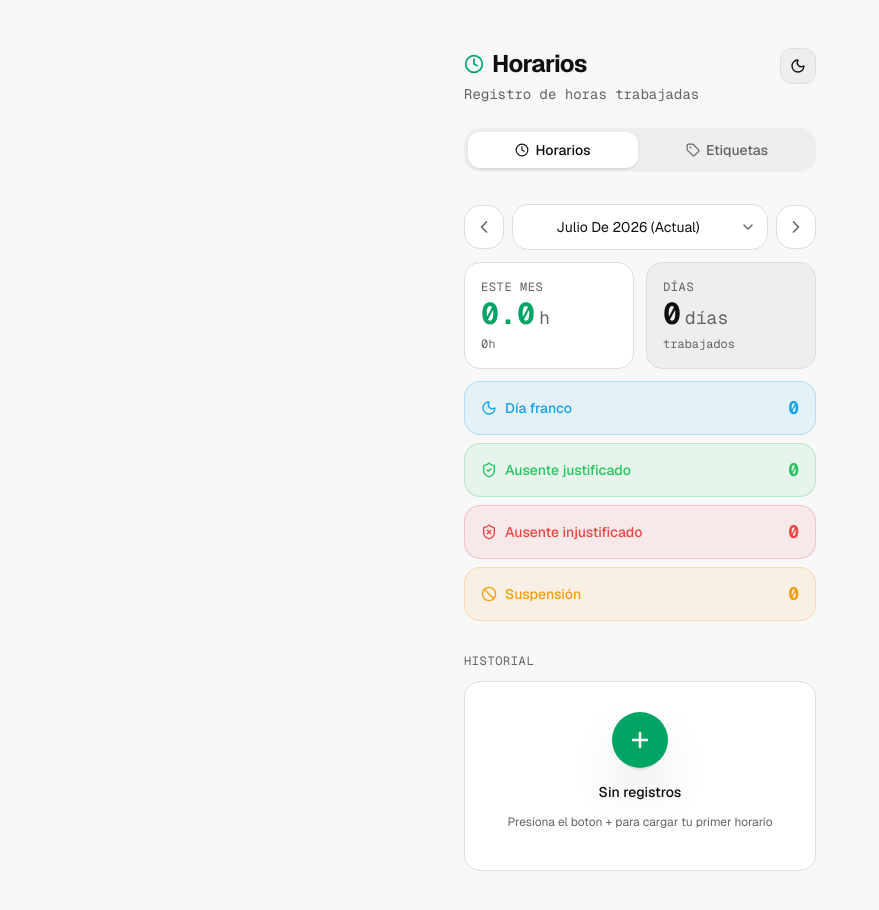
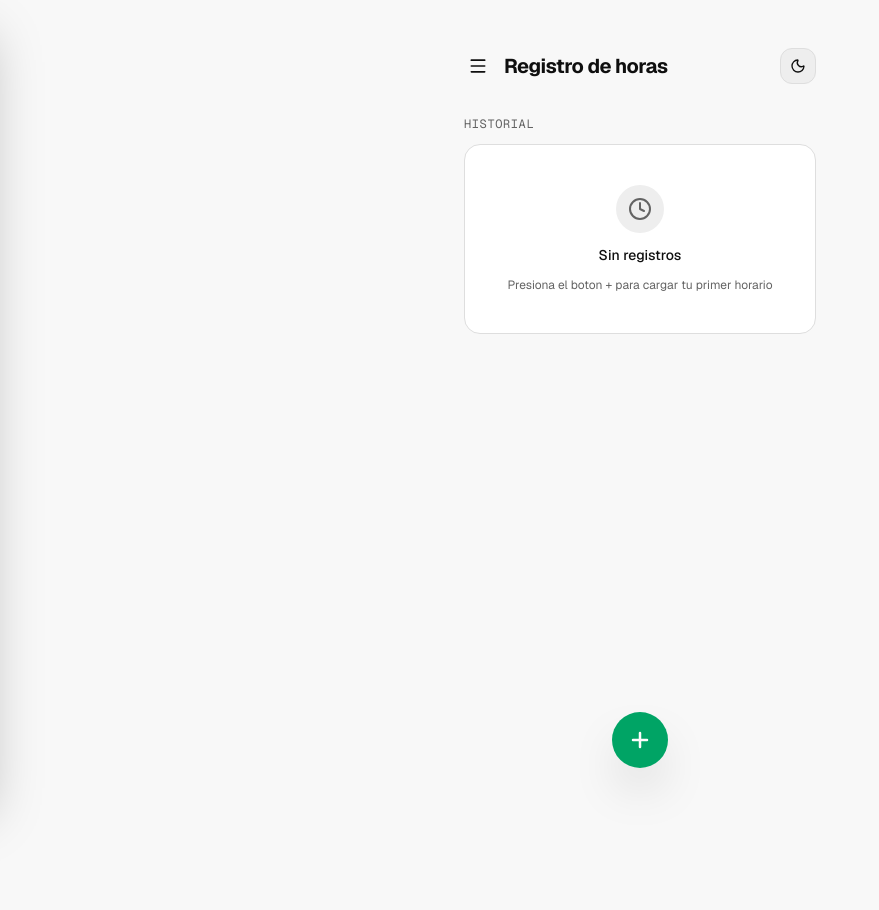
Before and after one commit to abril-cantera/horarios, a Next.js app: page / in a window 1280 px wide. Shown: the top 910 px of the page, without its empty margins (0-879 px from the left). After the commit the page ends 800 px from the top, so only its background shows below. Built offline with nearby package versions, Linux system fonts and the light colour scheme.

Commit message:
feat: replace tabs with view-based navigation and add side menu
Co-authored-by: Abril Gonzalez <109177536+abril-cantera@users.noreply.github.com>

```diff
--- a/app/page.tsx
+++ b/app/page.tsx
@@ -1,7 +1,7 @@
 "use client"
 
 import { useState, useMemo } from "react"
-import { Plus, Clock, Tag } from "lucide-react"
+import { Plus, Clock, Menu } from "lucide-react"
 import { useEntries } from "@/hooks/use-entries"
 import { useLabels } from "@/hooks/use-labels"
 import { groupByMonth, getMonthKey } from "@/lib/timeUtils"
@@ -10,9 +10,14 @@ import { MonthGroupSection } from "@/components/MonthGroupSection"
 import { AddEntryModal } from "@/components/AddEntryModal"
 import { LabelsSection } from "@/components/LabelsSection"
 import { ThemeToggle } from "@/components/ThemeToggle"
+import { SideMenu, type MenuView } from "@/components/SideMenu"
 import type { TimeEntry, DayType } from "@/lib/types"
 
-type Tab = "horarios" | "etiquetas"
+const VIEW_TITLES: Record<MenuView, string> = {
+  registro: "Registro de horas",
+  informe: "Informe por mes",
+  etiquetas: "Etiquetas",
+}
 
 export default function HomePage() {
   const { entries, addEntries, updateEntry, removeEntry, loaded: entriesLoaded } = useEntries()
@@ -20,7 +25,8 @@ export default function HomePage() {
   const [showModal, setShowModal] = useState(false)
   const [editEntry, setEditEntry] = useState<TimeEntry | null>(null)
   const [selectedMonth, setSelectedMonth] = useState(() => getMonthKey(new Date()))
-  const [activeTab, setActiveTab] = useState<Tab>("horarios")
+  const [activeView, setActiveView] = useState<MenuView>("registro")
+  const [menuOpen, setMenuOpen] = useState(false)
 
   const groups = useMemo(() => groupByMonth(entries), [entries])
   const existingDates = useMemo(() => entries.map((e) => e.date), [entries])
@@ -59,57 +65,24 @@ export default function HomePage() {
       <div className="max-w-sm mx-auto px-4 pt-12 pb-28">
 
         {/* Header */}
-        <div className="mb-6 flex items-start justify-between">
-          <div>
-            <div className="flex items-center gap-2 mb-1">
-              <Clock className="w-5 h-5 text-primary" />
-              <h1 className="text-foreground font-bold text-2xl tracking-tight">Horarios</h1>
-            </div>
-            <p className="text-muted-foreground text-sm font-mono">Registro de horas trabajadas</p>
+        <div className="mb-8 flex items-center justify-between gap-2">
+          <div className="flex items-center gap-2 min-w-0">
+            <button
+              onClick={() => setMenuOpen(true)}
+              className="w-9 h-9 -ml-1 rounded-lg flex items-center justify-center text-foreground hover:bg-secondary transition-colors shrink-0"
+              aria-label="Abrir menú"
+            >
+              <Menu className="w-5 h-5" />
+            </button>
+            <h1 className="text-foreground font-bold text-xl tracking-tight truncate">
+              {VIEW_TITLES[activeView]}
+            </h1>
           </div>
           <ThemeToggle />
         </div>
 
-        {/* Tabs */}
-        <div className="flex gap-1 bg-secondary rounded-xl p-1 mb-8">
-          <button
-            onClick={() => setActiveTab("horarios")}
-            className={`flex-1 flex items-center justify-center gap-1.5 py-2 rounded-lg text-sm font-medium font-sans transition-all ${
-              activeTab === "horarios"
-                ? "bg-card text-foreground shadow-sm"
-                : "text-muted-foreground hover:text-foreground"
-            }`}
-          >
-            <Clock className="w-3.5 h-3.5" />
-            Horarios
-          </button>
-          <button
-            onClick={() => setActiveTab("etiquetas")}
-            className={`flex-1 flex items-center justify-center gap-1.5 py-2 rounded-lg text-sm font-medium font-sans transition-all ${
-              activeTab === "etiquetas"
-                ? "bg-card text-foreground shadow-sm"
-                : "text-muted-foreground hover:text-foreground"
-            }`}
-          >
-            <Tag className="w-3.5 h-3.5" />
-            Etiquetas
-            {labels.length > 0 && (
-              <span className="ml-0.5 text-xs text-primary font-mono">({labels.length})</span>
-            )}
-          </button>
-        </div>
-
-        {/* Tab: Horarios */}
-        {activeTab === "horarios" && (
-          <div className="space-y-8">
-            {/* Month Summary */}
-            <MonthSummary
-              entries={entries}
-              selectedMonth={selectedMonth}
-              onSelectMonth={setSelectedMonth}
-            />
-
-            {/* History */}
+        {/* Vista: Registro de horas */}
+        {activeView === "registro" && (
           <div className="space-y-3">
             <p className="text-muted-foreground text-xs font-mono uppercase tracking-wider">
               Historial
@@ -137,11 +110,19 @@ export default function HomePage() {
               ))
             )}
           </div>
-          </div>
         )}
 
-        {/* Tab: Etiquetas */}
-        {activeTab === "etiquetas" && (
+        {/* Vista: Informe por mes */}
+        {activeView === "informe" && (
+          <MonthSummary
+            entries={entries}
+            selectedMonth={selectedMonth}
+            onSelectMonth={setSelectedMonth}
+          />
+        )}
+
+        {/* Vista: Etiquetas */}
+        {activeView === "etiquetas" && (
           <LabelsSection
             labels={labels}
             onAdd={addLabel}
@@ -151,8 +132,8 @@ export default function HomePage() {
         )}
       </div>
 
-      {/* FAB — solo en tab horarios */}
-      {activeTab === "horarios" && (
+      {/* FAB — solo en registro de horas */}
+      {activeView === "registro" && (
         <div className="fixed bottom-8 left-1/2 -translate-x-1/2">
           <button
             onClick={() => { setEditEntry(null); setShowModal(true) }}
@@ -163,6 +144,15 @@ export default function HomePage() {
           </button>
         </div>
       )}
+
+      {/* Menú lateral */}
+      <SideMenu
+        open={menuOpen}
+        onClose={() => setMenuOpen(false)}
+        activeView={activeView}
+        onSelectView={setActiveView}
+        labelCount={labels.length}
+      />
 
       {/* Modal */}
       {showModal && (
--- /dev/null
+++ b/components/SideMenu.tsx
@@ -0,0 +1,143 @@
+"use client"
+
+import { useEffect } from "react"
+import { Clock, CalendarRange, Tag, Settings, LogOut, X, User } from "lucide-react"
+
+export type MenuView = "registro" | "informe" | "etiquetas"
+
+interface NavOption {
+  id: MenuView
+  label: string
+  icon: typeof Clock
+}
+
+const NAV_OPTIONS: NavOption[] = [
+  { id: "registro", label: "Registro de horas", icon: Clock },
+  { id: "informe", label: "Informe por mes", icon: CalendarRange },
+  { id: "etiquetas", label: "Etiquetas", icon: Tag },
+]
+
+interface SideMenuProps {
+  open: boolean
+  onClose: () => void
+  activeView: MenuView
+  onSelectView: (view: MenuView) => void
+  labelCount: number
+  onSettings?: () => void
+  onLogout?: () => void
+}
+
+export function SideMenu({
+  open,
+  onClose,
+  activeView,
+  onSelectView,
+  labelCount,
+  onSettings,
+  onLogout,
+}: SideMenuProps) {
+  // Cerrar con la tecla Escape
+  useEffect(() => {
+    if (!open) return
+    const onKey = (e: KeyboardEvent) => {
+      if (e.key === "Escape") onClose()
+    }
+    window.addEventListener("keydown", onKey)
+    return () => window.removeEventListener("keydown", onKey)
+  }, [open, onClose])
+
+  return (
+    <>
+      {/* Overlay */}
+      <div
+        onClick={onClose}
+        aria-hidden={!open}
+        className={`fixed inset-0 z-40 bg-black/40 transition-opacity duration-300 ${
+          open ? "opacity-100" : "opacity-0 pointer-events-none"
+        }`}
+      />
+
+      {/* Drawer: se despliega de izquierda a derecha */}
+      <aside
+        role="dialog"
+        aria-modal="true"
+        aria-label="Menú principal"
+        className={`fixed inset-y-0 left-0 z-50 flex h-full w-72 max-w-[80vw] flex-col bg-card border-r border-border shadow-2xl transition-transform duration-300 ease-out ${
+          open ? "translate-x-0" : "-translate-x-full"
+        }`}
+      >
+        {/* Parte superior: cuenta + configuración */}
+        <div className="flex items-center justify-between gap-3 px-4 py-5 border-b border-border">
+          <div className="flex items-center gap-3 min-w-0">
+            <div className="w-10 h-10 rounded-full bg-primary/10 flex items-center justify-center shrink-0">
+              <User className="w-5 h-5 text-primary" />
+            </div>
+            <div className="min-w-0">
+              <p className="text-sm font-semibold text-foreground truncate">Mi cuenta</p>
+              <p className="text-xs font-mono text-muted-foreground truncate">Sesión activa</p>
+            </div>
+          </div>
+          <button
+            onClick={onSettings}
+            className="w-9 h-9 rounded-lg flex items-center justify-center text-muted-foreground hover:text-foreground hover:bg-secondary transition-colors shrink-0"
+            aria-label="Configuración"
+          >
+            <Settings className="w-5 h-5" />
+          </button>
+        </div>
+
+        {/* Parte media: opciones de navegación */}
+        <nav className="flex-1 overflow-y-auto px-3 py-4">
+          <ul className="space-y-1">
+            {NAV_OPTIONS.map((opt) => {
+              const Icon = opt.icon
+              const active = activeView === opt.id
+              return (
+                <li key={opt.id}>
+                  <button
+                    onClick={() => {
+                      onSelectView(opt.id)
+                      onClose()
+                    }}
+                    aria-current={active ? "page" : undefined}
+                    className={`w-full flex items-center gap-3 rounded-xl px-3 py-3 text-sm font-medium font-sans transition-colors ${
+                      active
+                        ? "bg-primary/10 text-primary"
+                        : "text-foreground hover:bg-secondary"
+                    }`}
+                  >
+                    <Icon className="w-5 h-5 shrink-0" />
+                    <span className="flex-1 text-left">{opt.label}</span>
+                    {opt.id === "etiquetas" && labelCount > 0 && (
+                      <span className="text-xs font-mono text-muted-foreground">{labelCount}</span>
+                    )}
+                  </button>
+                </li>
+              )
+            })}
+          </ul>
+        </nav>
+
+        {/* Parte inferior: salir */}
+        <div className="px-3 py-4 border-t border-border">
+          <button
+            onClick={onLogout}
+            className="w-full flex items-center gap-3 rounded-xl px-3 py-3 text-sm font-medium font-sans text-destructive hover:bg-destructive/10 transition-colors"
+          >
+            <LogOut className="w-5 h-5 shrink-0" />
+            <span className="flex-1 text-left">Salir</span>
+          </button>
+        </div>
+
+        {/* Cerrar */}
+        <button
+          onClick={onClose}
+          className="absolute top-4 right-3 sr-only"
+          aria-label="Cerrar menú"
+        >
+          <X className="w-5 h-5" />
+        </button>
+      </aside>
+    </>
+  )
+}
```
Also changed, not shown: 1 other file (tests, documents, lock files or other folders). Lines whose indentation alone changed are shown as unchanged.
